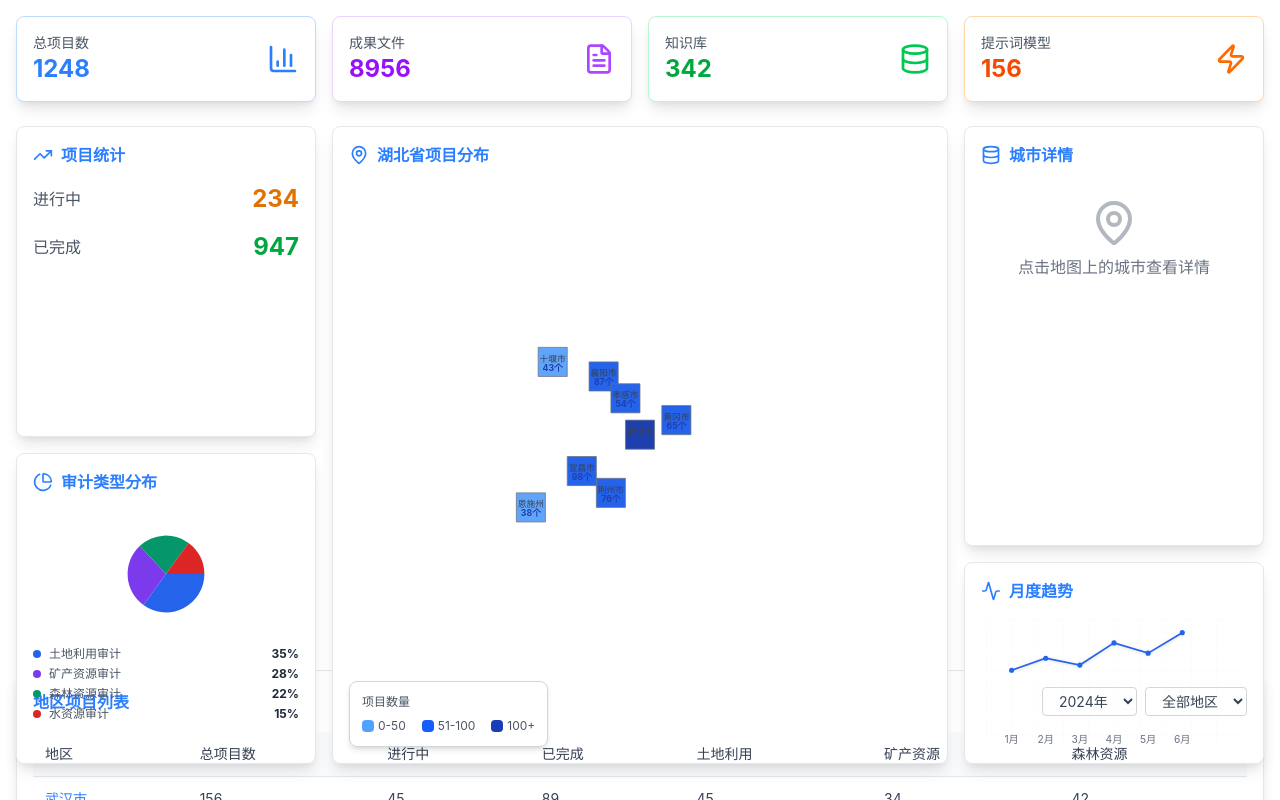
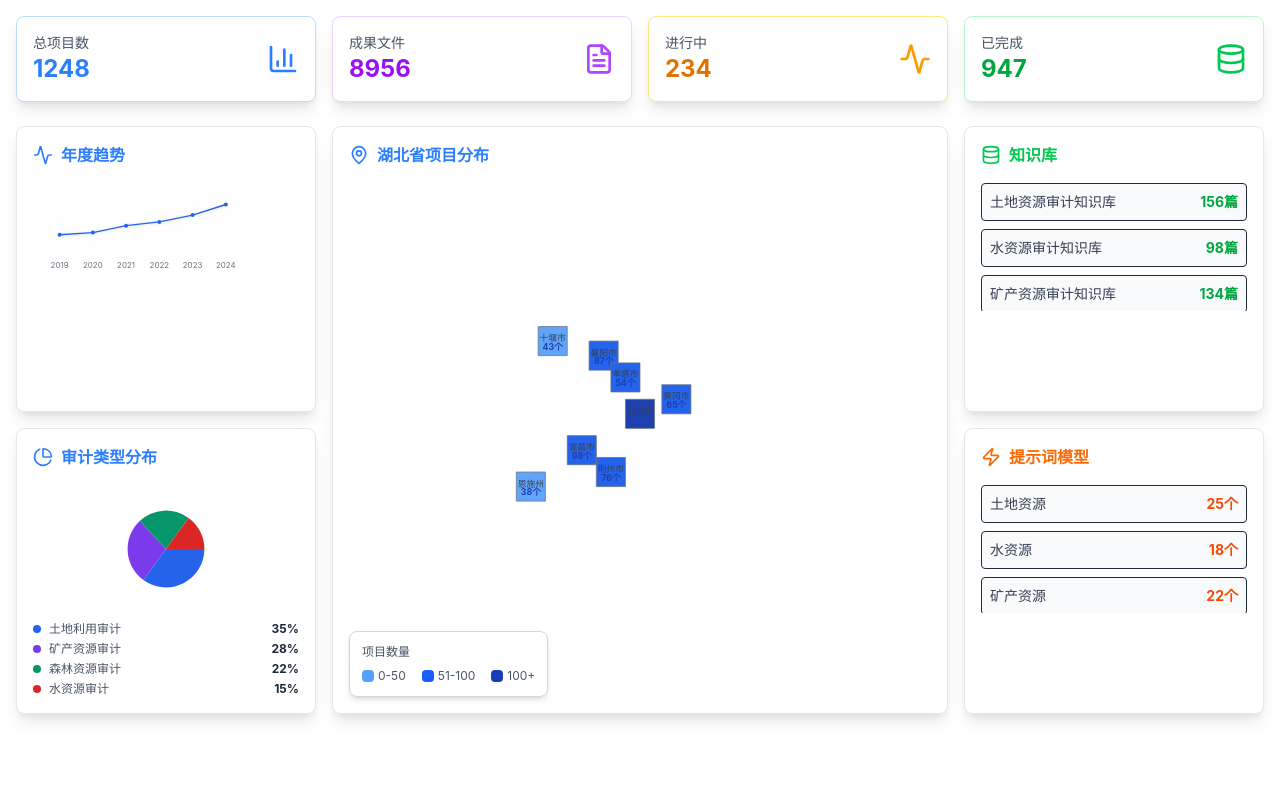
Before and after one commit to SamizuHM/audit-frontend, a Vue app: page /data-screen in a window 1280 px wide. Shown: the top 800 px of the page. Built offline with nearby package versions, Linux system fonts and the light colour scheme; the HTML template or start-up script is replaced by a standard one.

Commit message:
refactor: 更新湖北省审计数据监控大屏的样式和统计信息，优化项目统计和年度趋势展示

```diff
--- a/src/views/HubeiAuditDashboard.vue
+++ b/src/views/HubeiAuditDashboard.vue
@@ -1,5 +1,5 @@
 <template>
-  <div class="min-h-screen text-gray-800 p-4">
+  <div class="text-gray-800 p-4">
     <!-- 顶部标题栏 -->
     <div class="mb-6">
       <!-- 总体统计卡片 -->
@@ -29,26 +29,26 @@
         </div>
 
         <div
+          class="bg-white shadow-lg border border-amber-200 rounded-lg p-4 hover:shadow-xl transition-shadow"
+        >
+          <div class="flex items-center justify-between">
+            <div>
+              <p class="text-gray-600 text-sm">进行中</p>
+              <p class="text-2xl font-bold text-amber-600">{{ projectStats.ongoing }}</p>
+            </div>
+            <ActivityIcon class="h-8 w-8 text-amber-500" />
+          </div>
+        </div>
+
+        <div
           class="bg-white shadow-lg border border-green-200 rounded-lg p-4 hover:shadow-xl transition-shadow"
         >
           <div class="flex items-center justify-between">
             <div>
-              <p class="text-gray-600 text-sm">知识库</p>
-              <p class="text-2xl font-bold text-green-600">{{ overallStats.knowledgeBase }}</p>
+              <p class="text-gray-600 text-sm">已完成</p>
+              <p class="text-2xl font-bold text-green-600">{{ projectStats.completed }}</p>
             </div>
             <DatabaseIcon class="h-8 w-8 text-green-500" />
-          </div>
-        </div>
-
-        <div
-          class="bg-white shadow-lg border border-orange-200 rounded-lg p-4 hover:shadow-xl transition-shadow"
-        >
-          <div class="flex items-center justify-between">
-            <div>
-              <p class="text-gray-600 text-sm">提示词模型</p>
-              <p class="text-2xl font-bold text-orange-600">{{ overallStats.promptModels }}</p>
-            </div>
-            <ZapIcon class="h-8 w-8 text-orange-500" />
           </div>
         </div>
       </div>
@@ -56,23 +56,60 @@
 
     <!-- 主要内容区域 -->
     <div class="grid grid-cols-12 gap-4 h-[calc(100vh-280px)]">
-      <!-- 左侧 - 项目统计和审计类型分布 -->
+      <!-- 左侧 - 年度趋势和审计类型分布 -->
       <div class="col-span-3 grid grid-rows-2 gap-4">
-        <!-- 项目统计 -->
+        <!-- 年度趋势 -->
         <div class="bg-white shadow-lg border border-gray-200 rounded-lg p-4">
           <div class="flex items-center gap-2 mb-4">
-            <TrendingUpIcon class="h-5 w-5 text-blue-500" />
-            <h3 class="text-blue-500 font-semibold">项目统计</h3>
+            <ActivityIcon class="h-5 w-5 text-blue-500" />
+            <h3 class="text-blue-500 font-semibold">年度趋势</h3>
           </div>
-          <div class="space-y-4">
-            <div class="flex justify-between items-center">
-              <span class="text-gray-600">进行中</span>
-              <span class="text-2xl font-bold text-amber-600">234</span>
-            </div>
-            <div class="flex justify-between items-center">
-              <span class="text-gray-600">已完成</span>
-              <span class="text-2xl font-bold text-green-600">947</span>
-            </div>
+
+          <div class="relative h-full">
+            <svg viewBox="0 0 400 120" class="w-full h-full max-h-24">
+              <defs>
+                <pattern id="grid" width="50" height="12" patternUnits="userSpaceOnUse">
+                  <path
+                    d="M 50 0 L 0 0 0 12"
+                    fill="none"
+                    stroke="#e5e7eb"
+                    stroke-width="0.5"
+                    opacity="0.5"
+                  />
+                </pattern>
+              </defs>
+              <rect width="400" height="120" fill="url(#grid)" />
+
+              <polyline
+                :points="yearlyTrendPoints"
+                fill="none"
+                stroke="#2563eb"
+                stroke-width="2"
+                class="drop-shadow-sm"
+              />
+
+              <circle
+                v-for="(point, index) in yearlyTrendData"
+                :key="index"
+                :cx="40 + index * 50"
+                :cy="120 - point.projects * 0.08"
+                r="3"
+                fill="#2563eb"
+                class="cursor-pointer transition-all duration-300 hover:r-5"
+              />
+
+              <text
+                v-for="(point, index) in yearlyTrendData"
+                :key="'label-' + index"
+                :x="40 + index * 50"
+                y="115"
+                fill="#6b7280"
+                text-anchor="middle"
+                class="text-xs"
+              >
+                {{ point.year }}
+              </text>
+            </svg>
           </div>
         </div>
 
@@ -217,187 +254,44 @@
         </div>
       </div>
 
-      <!-- 右侧 - 城市详情和月度趋势 -->
-      <div class="col-span-3 grid grid-rows-3 gap-4">
-        <!-- 选中城市详情 -->
-        <div class="bg-white shadow-lg border border-gray-200 rounded-lg p-4 row-span-2">
+      <!-- 右侧 - 知识库和提示词模型 -->
+      <div class="col-span-3 grid grid-rows-2 gap-4">
+        <!-- 知识库 -->
+        <div class="bg-white shadow-lg border border-gray-200 rounded-lg p-4">
           <div class="flex items-center gap-2 mb-4">
-            <DatabaseIcon class="h-5 w-5 text-blue-500" />
-            <h3 class="text-blue-500 font-semibold">
-              {{ selectedCity ? selectedCity.name + '详情' : '城市详情' }}
-            </h3>
+            <DatabaseIcon class="h-5 w-5 text-green-500" />
+            <h3 class="text-green-500 font-semibold">知识库</h3>
           </div>
 
-          <div v-if="selectedCity" class="space-y-4">
-            <div class="bg-gray-50 p-3 rounded border">
-              <div class="text-sm text-gray-600 mb-2">项目概况</div>
-              <div class="grid grid-cols-2 gap-2 text-xs">
-                <div>
-                  <span class="text-gray-600">总项目:</span>
-                  <span class="text-blue-500 font-bold ml-1">{{ selectedCity.projects }}</span>
-                </div>
-                <div>
-                  <span class="text-gray-600">进行中:</span>
-                  <span class="text-amber-600 font-bold ml-1">{{ selectedCity.ongoing }}</span>
-                </div>
-                <div>
-                  <span class="text-gray-600">已完成:</span>
-                  <span class="text-green-600 font-bold ml-1">{{ selectedCity.completed }}</span>
-                </div>
-                <div>
-                  <span class="text-gray-600">待审核:</span>
-                  <span class="text-orange-600 font-bold ml-1">{{ selectedCity.pending }}</span>
-                </div>
-              </div>
+          <div class="space-y-2 max-h-32 overflow-y-auto">
+            <div
+              v-for="kb in knowledgeBases"
+              :key="kb.name"
+              class="flex justify-between items-center p-2 bg-gray-50 rounded border"
+            >
+              <span class="text-sm text-gray-700">{{ kb.name }}</span>
+              <span class="text-sm font-bold text-green-600">{{ kb.docCount }}篇</span>
             </div>
-
-            <div class="bg-gray-50 p-3 rounded border">
-              <div class="text-sm text-gray-600 mb-2">审计类型分布</div>
-              <div class="space-y-2">
-                <div
-                  v-for="type in selectedCity.auditTypes"
-                  :key="type.name"
-                  class="flex justify-between text-xs"
-                >
-                  <span class="text-gray-600">{{ type.name }}</span>
-                  <span class="text-gray-800 font-bold">{{ type.count }}</span>
-                </div>
-              </div>
-            </div>
-
-            <div class="bg-gray-50 p-3 rounded border">
-              <div class="text-sm text-gray-600 mb-2">最新项目</div>
-              <div class="space-y-2 max-h-32 overflow-y-auto">
-                <div
-                  v-for="project in selectedCity.recentProjects"
-                  :key="project.id"
-                  class="text-xs p-2 bg-white rounded border"
-                >
-                  <div class="text-blue-500 font-medium">{{ project.name }}</div>
-                  <div class="text-gray-500 mt-1">{{ project.date }}</div>
-                </div>
-              </div>
-            </div>
-          </div>
-
-          <div v-else class="text-center text-gray-500 mt-8">
-            <MapPinIcon class="h-12 w-12 mx-auto mb-2 opacity-50" />
-            <p>点击地图上的城市查看详情</p>
           </div>
         </div>
 
-        <!-- 月度趋势 -->
+        <!-- 提示词模型 -->
         <div class="bg-white shadow-lg border border-gray-200 rounded-lg p-4">
           <div class="flex items-center gap-2 mb-4">
-            <ActivityIcon class="h-5 w-5 text-blue-500" />
-            <h3 class="text-blue-500 font-semibold">月度趋势</h3>
+            <ZapIcon class="h-5 w-5 text-orange-500" />
+            <h3 class="text-orange-500 font-semibold">提示词模型</h3>
           </div>
 
-          <div class="relative h-full">
-            <svg viewBox="0 0 300 150" class="w-full h-full max-h-32">
-              <defs>
-                <pattern id="grid" width="30" height="15" patternUnits="userSpaceOnUse">
-                  <path
-                    d="M 30 0 L 0 0 0 15"
-                    fill="none"
-                    stroke="#e5e7eb"
-                    stroke-width="0.5"
-                    opacity="0.5"
-                  />
-                </pattern>
-              </defs>
-              <rect width="300" height="150" fill="url(#grid)" />
-
-              <polyline
-                :points="trendPoints"
-                fill="none"
-                stroke="#2563eb"
-                stroke-width="2"
-                class="drop-shadow-sm"
-              />
-
-              <circle
-                v-for="(point, index) in trendData"
-                :key="index"
-                :cx="30 + index * 40"
-                :cy="150 - point.projects * 2"
-                r="3"
-                fill="#2563eb"
-                class="cursor-pointer transition-all duration-300 hover:r-5"
-              />
-
-              <text
-                v-for="(point, index) in trendData"
-                :key="'label-' + index"
-                :x="30 + index * 40"
-                y="145"
-                fill="#6b7280"
-                text-anchor="middle"
-                class="text-xs"
-              >
-                {{ point.month }}
-              </text>
-            </svg>
+          <div class="space-y-2 max-h-32 overflow-y-auto">
+            <div
+              v-for="model in promptModels"
+              :key="model.category"
+              class="flex justify-between items-center p-2 bg-gray-50 rounded border"
+            >
+              <span class="text-sm text-gray-700">{{ model.category }}</span>
+              <span class="text-sm font-bold text-orange-600">{{ model.count }}个</span>
+            </div>
           </div>
-        </div>
-      </div>
-    </div>
-
-    <!-- 底部项目列表 -->
-    <div class="mt-6">
-      <div class="bg-white shadow-lg border border-gray-200 rounded-lg p-4">
-        <div class="flex justify-between items-center mb-4">
-          <h3 class="text-blue-500 font-semibold">地区项目列表</h3>
-          <div class="flex gap-2">
-            <select
-              v-model="selectedYear"
-              class="bg-white border border-gray-300 rounded px-3 py-1 text-gray-700 text-sm focus:ring-2 focus:ring-blue-500 focus:border-blue-500"
-            >
-              <option value="2024">2024年</option>
-              <option value="2023">2023年</option>
-              <option value="2022">2022年</option>
-            </select>
-            <select
-              v-model="selectedRegion"
-              class="bg-white border border-gray-300 rounded px-3 py-1 text-gray-700 text-sm focus:ring-2 focus:ring-blue-500 focus:border-blue-500"
-            >
-              <option value="all">全部地区</option>
-              <option value="wuhan">武汉市</option>
-              <option value="yichang">宜昌市</option>
-            </select>
-          </div>
-        </div>
-
-        <div class="overflow-x-auto">
-          <table class="w-full text-sm">
-            <thead>
-              <tr class="border-b border-gray-200 bg-gray-50">
-                <th class="text-left p-3 text-gray-700 font-medium">地区</th>
-                <th class="text-left p-3 text-gray-700 font-medium">总项目数</th>
-                <th class="text-left p-3 text-gray-700 font-medium">进行中</th>
-                <th class="text-left p-3 text-gray-700 font-medium">已完成</th>
-                <th class="text-left p-3 text-gray-700 font-medium">土地利用</th>
-                <th class="text-left p-3 text-gray-700 font-medium">矿产资源</th>
-                <th class="text-left p-3 text-gray-700 font-medium">森林资源</th>
-              </tr>
-            </thead>
-            <tbody>
-              <tr
-                v-for="city in hubeiCities.slice(0, 8)"
-                :key="city.id"
-                class="border-b border-gray-100 hover:bg-blue-50 cursor-pointer transition-colors"
-                @click="selectCity(city)"
-              >
-                <td class="p-3 text-blue-500 font-medium">{{ city.name }}</td>
-                <td class="p-3 text-gray-700">{{ city.projects }}</td>
-                <td class="p-3 text-gray-700">{{ city.ongoing }}</td>
-                <td class="p-3 text-gray-700">{{ city.completed }}</td>
-                <td class="p-3 text-gray-700">{{ city.auditTypes[0]?.count || 0 }}</td>
-                <td class="p-3 text-gray-700">{{ city.auditTypes[1]?.count || 0 }}</td>
-                <td class="p-3 text-gray-700">{{ city.auditTypes[2]?.count || 0 }}</td>
-              </tr>
-            </tbody>
-          </table>
         </div>
       </div>
     </div>
@@ -406,16 +300,7 @@
 
 <script setup lang="ts">
 import { ref, computed } from 'vue'
-import {
-  BarChart3,
-  FileText,
-  Database,
-  Zap,
-  TrendingUp,
-  MapPin,
-  PieChart,
-  Activity,
-} from 'lucide-vue-next'
+import { BarChart3, FileText, Database, Zap, MapPin, PieChart, Activity } from 'lucide-vue-next'
 
 // 定义类型
 interface AuditType {
@@ -448,7 +333,6 @@ const BarChart3Icon = BarChart3
 const FileTextIcon = FileText
 const DatabaseIcon = Database
 const ZapIcon = Zap
-const TrendingUpIcon = TrendingUp
 const MapPinIcon = MapPin
 const PieChartIcon = PieChart
 const ActivityIcon = Activity
@@ -464,9 +348,45 @@ const hoveredSegment = ref<number | null>(null)
 const overallStats = ref({
   totalProjects: 1248,
   totalFiles: 8956,
-  knowledgeBase: 342,
-  promptModels: 156,
 })
+
+// 项目统计数据
+const projectStats = ref({
+  ongoing: 234,
+  completed: 947,
+})
+
+// 知识库数据
+const knowledgeBases = ref([
+  { name: '土地资源审计知识库', docCount: 156 },
+  { name: '水资源审计知识库', docCount: 98 },
+  { name: '矿产资源审计知识库', docCount: 134 },
+  { name: '林业资源审计知识库', docCount: 87 },
+  { name: '生态资源审计知识库', docCount: 76 },
+  { name: '城市建设审计知识库', docCount: 112 },
+  { name: '农业生产审计知识库', docCount: 89 },
+])
+
+// 提示词模型数据
+const promptModels = ref([
+  { category: '土地资源', count: 25 },
+  { category: '水资源', count: 18 },
+  { category: '矿产资源', count: 22 },
+  { category: '林业资源', count: 15 },
+  { category: '生态资源', count: 19 },
+  { category: '城市建设', count: 28 },
+  { category: '农业生产', count: 16 },
+])
+
+// 年度趋势数据
+const yearlyTrendData = ref([
+  { year: '2019', projects: 680 },
+  { year: '2020', projects: 720 },
+  { year: '2021', projects: 850 },
+  { year: '2022', projects: 920 },
+  { year: '2023', projects: 1050 },
+  { year: '2024', projects: 1248 },
+])
 
 // 湖北省各地市数据（简化的SVG路径）
 const hubeiCities = ref([
@@ -649,16 +569,6 @@ const pieData = ref([
   { name: '水资源审计', value: 15, color: '#dc2626' }, // 红色
 ])
 
-// 趋势数据
-const trendData = ref([
-  { month: '1月', projects: 45 },
-  { month: '2月', projects: 52 },
-  { month: '3月', projects: 48 },
-  { month: '4月', projects: 61 },
-  { month: '5月', projects: 55 },
-  { month: '6月', projects: 67 },
-])
-
 // 计算属性
 const getCityColor = (city: City) => {
   if (city.projects > 100) return '#1e40af' // 深蓝色
@@ -689,9 +599,9 @@ const pieSegments = computed(() => {
   })
 })
 
-const trendPoints = computed(() => {
-  return trendData.value
-    .map((point, index) => `${30 + index * 40},${150 - point.projects * 2}`)
+const yearlyTrendPoints = computed(() => {
+  return yearlyTrendData.value
+    .map((point, index) => `${40 + index * 50},${120 - point.projects * 0.08}`)
     .join(' ')
 })
 
```
